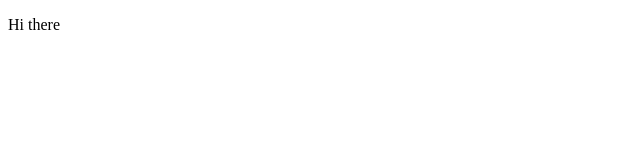
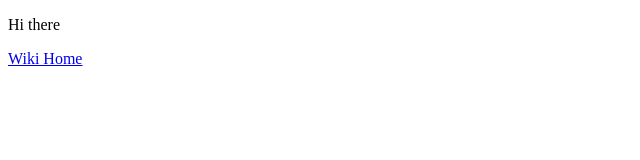
Before and after one commit to shtolfensie/personal_wiki, a plain HTML site: page index.html in a window 1280 px wide. Shown: the whole page, without its empty margins (0-640 px from the left). Drawn offline with Linux system fonts and the light colour scheme.

Commit message:
Githubpages: fix test <a> text

```diff
--- a/index.html
+++ b/index.html
@@ -8,7 +8,7 @@
 </head>
 <body>
   <p>Hi there</p>
-  <a href='https://github.com/shtolfensie/personal_wiki/blob/master/wiki_info/home.md'></a>
+  <a href='https://github.com/shtolfensie/personal_wiki/blob/master/wiki_info/home.md'>Wiki Home</a>
 
 </body>
 </html>
```
